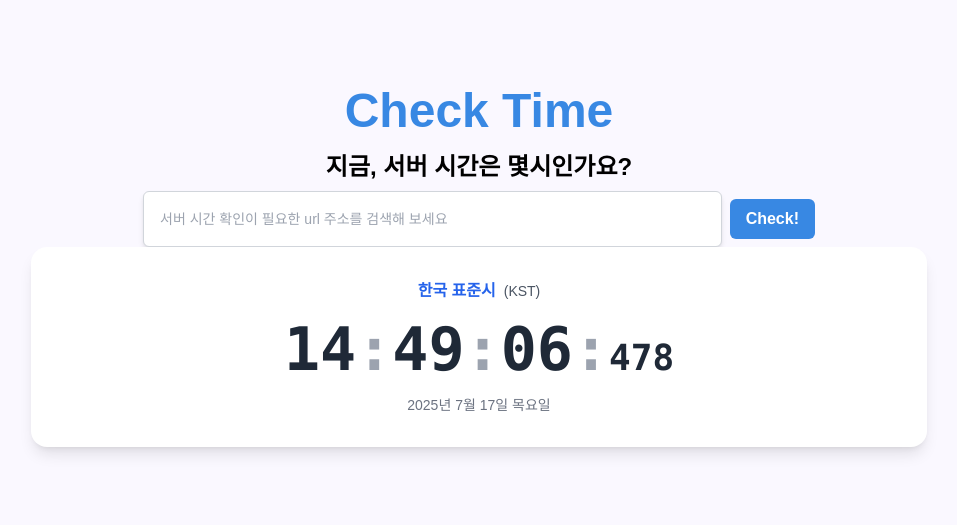
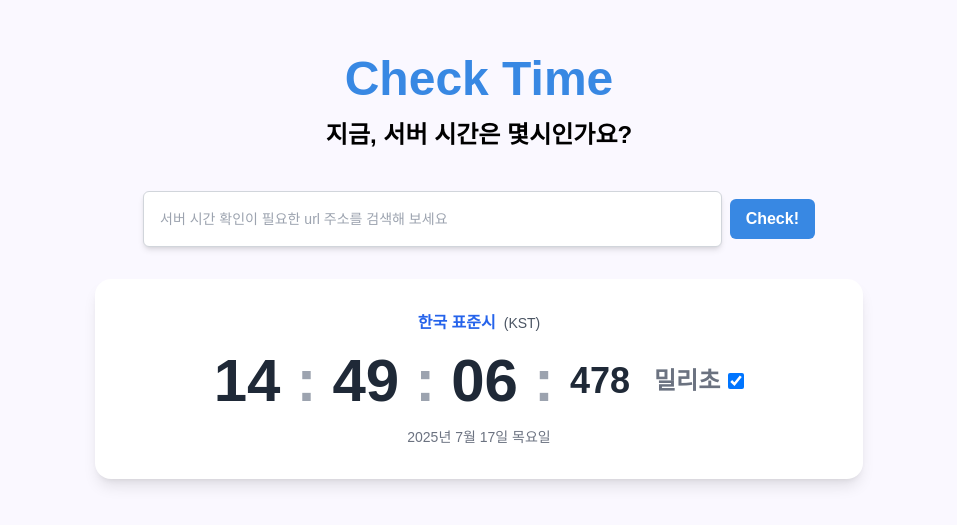
Before and after one commit to cl-o-lc/CheckTime-Frontend, a Next.js app: page / in a window 1280 px wide. Shown: the part 117-642 px from the top of the page, without its empty margins (161-1118 px from the left). Built offline with nearby package versions, Linux system fonts and the light colour scheme; no server answers.

Commit message:
design: 표준시 컴포넌트와 home페이지 ui 수정

```diff
--- a/src/app/page.tsx
+++ b/src/app/page.tsx
@@ -18,11 +18,14 @@ export default function Home() {
         지금, 서버 시간은 몇시인가요?
       </h2>
 
-      {/* 검색 input + 버튼 */}
-      <ServerSearchForm onSubmit={handleSubmit} />
-
-      {/* 한국 표준 시간 컴포넌트 */}
-      <KoreanStandardTime />
+      <div className="mt-8 w-full max-w-2xl">
+        {/* 검색 input + 버튼 */}
+        <ServerSearchForm onSubmit={handleSubmit} />
+      </div>
+      <div className="mt-8 max-w-3xl w-full">
+        {/* 한국 표준 시간 컴포넌트 */}
+        <KoreanStandardTime />
+      </div>
     </main>
   );
 }
--- a/src/components/KoreanStandaradTime.tsx
+++ b/src/components/KoreanStandaradTime.tsx
@@ -64,7 +64,7 @@ export default function KoreanStandardTime({
       </div>
 
       <div className="text-center">
-        <div className="text-6xl font-bold text-gray-800 font-mono">
+        <div className="flex items-center justify-center gap-4 text-6xl font-bold text-gray-800">
           {(() => {
             const [h, m, s, ms] = formatTime(time).split(/[:.]/);
             return (
@@ -80,6 +80,22 @@ export default function KoreanStandardTime({
                     <span className="text-4xl">{ms}</span>
                   </>
                 )}
+                <span className="flex items-center text-2xl text-gray-500 ml-2 gap-2">
+                  밀리초
+                  <input
+                    type="checkbox"
+                    checked={showMilliseconds}
+                    onChange={(e) =>
+                      typeof window !== 'undefined' &&
+                      document.dispatchEvent(
+                        new CustomEvent('toggleMilliseconds', {
+                          detail: e.target.checked,
+                        }),
+                      )
+                    }
+                    className="w-4 h-4"
+                  />
+                </span>
               </>
             );
           })()}
```
